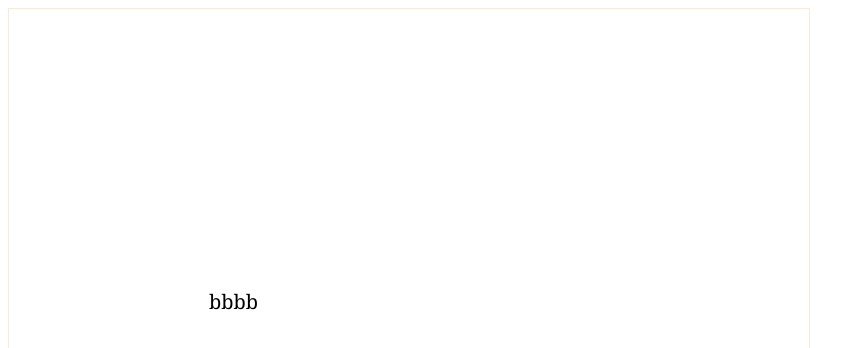
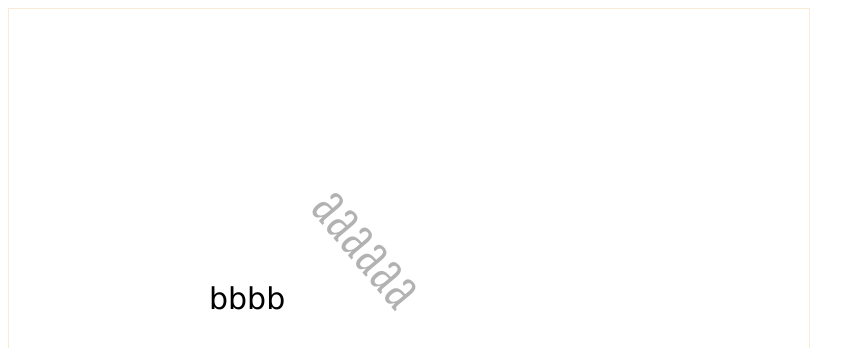
Before and after one commit to ygtzz/link, a plain HTML site: page index.html in a window 1280 px wide. Shown: the top 348 px of the page, without its empty margins (0-865 px from the left). Drawn offline with Linux system fonts and the light colour scheme.

Commit message:
node supports rotate,scaleX,scaleY

```diff
--- a/index.html
+++ b/index.html
@@ -18,18 +18,20 @@
         let scene = new Scene(stage);
         let node1 = new Node('aaaaaa');
         node1.font = '20px Georgia';
+        node1.alpha = 0.3;
+        node1.rotate = 50;
+        node1.scaleX = 2;
+        node1.scaleY = 3;
         node1.setLoc(300,200);
 
         let node2 = new Node('bbbb');
-        // node2.font = '30px Verdana';
+        node2.font = '30px Verdana';
+        // node2.alpha = 0.7;
         node2.setLoc(200,300);
 
         scene.add(node1);
         scene.add(node2);
 
-        setTimeout(() => {
-            scene.remove(node1);
-        },3000);
     </script>
 </body>
 </html>
--- a/index.js
+++ b/index.js
@@ -29,9 +29,30 @@ class Scene{
 
         let ctx = this.stage.ctx;
         this.nodes.forEach(item => {
-            ctx.font = item.font;
-            ctx.fillText(item.text ,item.x ,item.y); //设置文本内容
+            ctx.save();
+            if(item.rotate){
+                this.rotate(ctx,item);
+            }
+            else{
+                this.drawNode(ctx,item);
+            }
+            ctx.restore();
         })
+    }
+    drawNode(ctx,item,x,y){
+        if(typeof x === 'undefined') x = item.x;
+        if(typeof y === 'undefined') y = item.y;
+        ctx.globalAlpha = item.alpha;
+        ctx.scale(item.scaleX,item.scaleY);
+        ctx.font = item.font;
+        ctx.fillText(item.text ,x,y); //设置文本内容
+    }
+    rotate(ctx,item) {
+        let mx = item.x, my = item.y;
+        ctx.translate(mx, my); // 将画布的原点移动到正中央
+        ctx.rotate((Math.PI / 180) * item.rotate); // 弧度 = (Math.PI/180)*角度
+        this.drawNode(ctx,item,0,0);
+        ctx.translate(-mx, -my); // 将画布的原点还原
     }
     clean(){
         let ctx = this.stage.ctx;
@@ -61,6 +82,10 @@ class Node extends Shape{
         this.text = text;
         this.font = '';
         this.fontColor = '';
+        this.alpha = 1;
+        this.rotate = 0;
+        this.scaleX = 1;
+        this.scaleY = 1;
     }
 }
 
```
